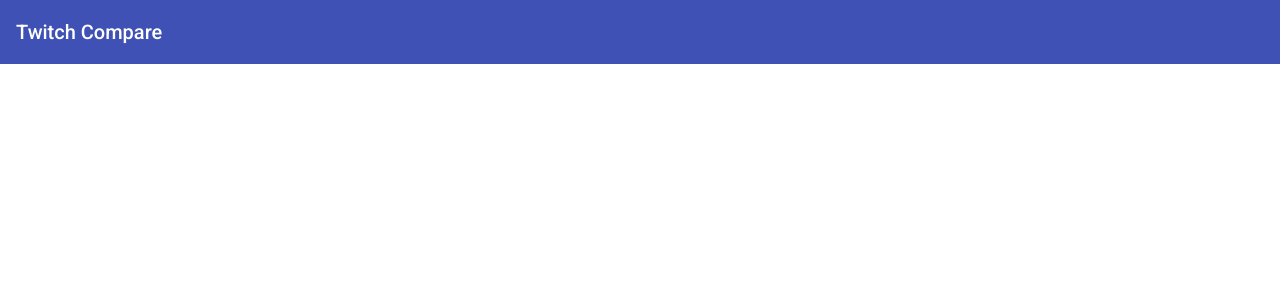
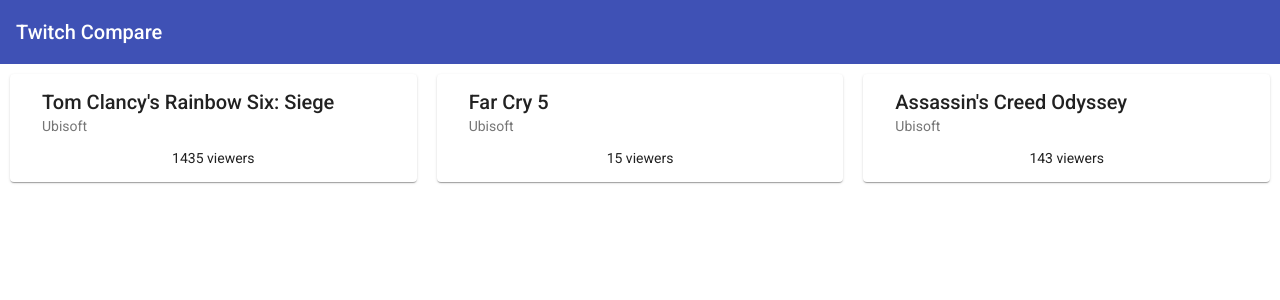
Before and after one commit to matb1/twitch-compare, an Angular app in the folder client/: page / in a window 1280 px wide. Shown: the top 300 px of the page. Built offline with nearby package versions, Linux system fonts and the light colour scheme.

Commit message:
Initial implementation of component for displaying real time game stats.

```diff
--- a/client/src/app/app.component.html
+++ b/client/src/app/app.component.html
@@ -1,3 +1,5 @@
 <mat-toolbar color="primary">
   <span>{{ title }}</span>
 </mat-toolbar>
+
+<app-game-stats-cards></app-game-stats-cards>
--- /dev/null
+++ b/client/src/game-stats/game-stats-card.component.html
@@ -0,0 +1,14 @@
+<mat-card>
+  <mat-card-header>
+    <mat-card-title>{{ title }}</mat-card-title>
+    <mat-card-subtitle>{{ subtitle }}</mat-card-subtitle>
+  </mat-card-header>
+  <mat-card-content>
+    <p style="text-align: center;">
+      {{ viewerCount + ' ' + (viewerCount > 1 ? 'viewers' : 'viewer') }}
+    </p>
+  </mat-card-content>
+  <!-- <mat-card-actions>
+    <a [href]="link" mat-button>LINK</a>
+  </mat-card-actions> -->
+</mat-card>
--- /dev/null
+++ b/client/src/game-stats/game-stats-cards.component.html
@@ -0,0 +1,5 @@
+<div style="display: flex;">
+  <app-game-stats-card style="flex: 1 1 0px; margin: 10px" [title]="r6Title" [subtitle]="r6Subtitle" [viewerCount]="r6ViewerCount" [link]="r6Link"></app-game-stats-card>
+  <app-game-stats-card style="flex: 1 1 0px; margin: 10px" [title]="f5Title" [subtitle]="f5Subtitle" [viewerCount]="f5ViewerCount" [link]="f5Link"></app-game-stats-card>
+  <app-game-stats-card style="flex: 1 1 0px; margin: 10px" [title]="acTitle" [subtitle]="acSubtitle" [viewerCount]="acViewerCount" [link]="acLink"></app-game-stats-card>
+</div>
--- /dev/null
+++ b/client/src/game-stats/game-stats-cards.component.ts
@@ -0,0 +1,22 @@
+import { Component } from '@angular/core';
+
+@Component({
+  selector: 'app-game-stats-cards',
+  templateUrl: './game-stats-cards.component.html'
+})
+export class GameStatsCardsComponent {
+  public r6Title: string = `Tom Clancy's Rainbow Six: Siege`;
+  public r6Subtitle: string = 'Ubisoft';
+  public r6ViewerCount: number = 1435;
+  public r6Link: string = `https://www.twitch.tv/directory/game/Tom%20Clancy's%20Rainbow%20Six%3A%20Siege`;
+
+  public f5Title: string = 'Far Cry 5';
+  public f5Subtitle: string = 'Ubisoft';
+  public f5ViewerCount: number = 15;
+  public f5Link: string = `https://www.twitch.tv/directory/game/Far%20Cry%205`;
+
+  public acTitle: string = `Assassin's Creed Odyssey`;
+  public acSubtitle: string = 'Ubisoft';
+  public acViewerCount: number = 143;
+  public acLink: string = `https://www.twitch.tv/directory/game/Assassin's%20Creed%20Odyssey`;
+}
```
Also changed, not shown: client/src/app/app.module.ts (+12 -3 lines), client/src/game-stats/game-stats-card.component.ts (added, +12 -0 lines).
